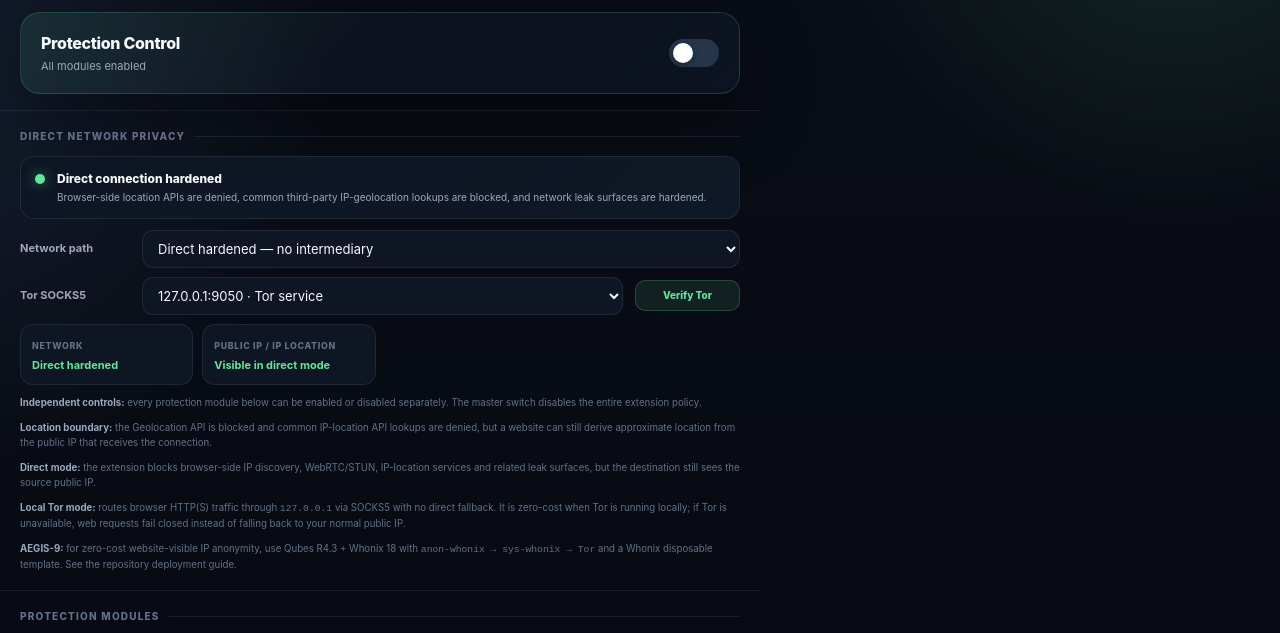
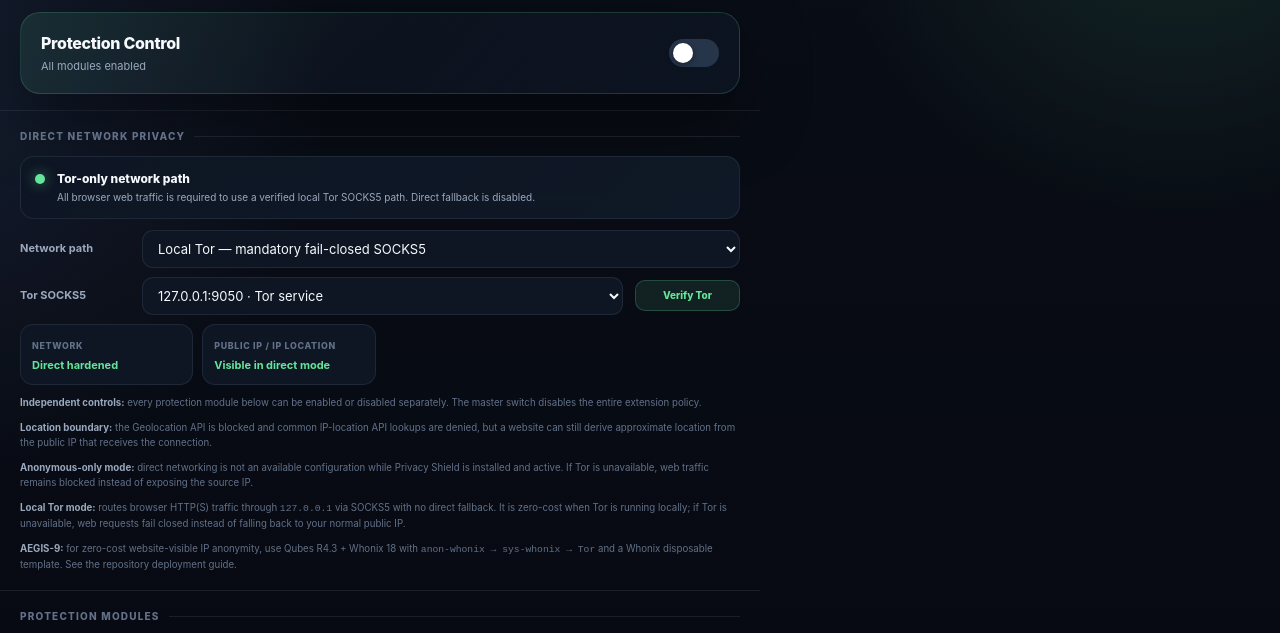
Before and after one commit to sswweett00/gizlilik-eklenti, a website built with Vite: page popup.html in a window 1280 px wide. Shown: the part 70-703 px from the top of the page. Built offline with nearby package versions, Linux system fonts and the light colour scheme; no server answers.

Commit message:
ui: remove direct network mode from anonymity controls

```diff
--- a/popup.html
+++ b/popup.html
@@ -39,22 +39,21 @@
     </div>
   </section>
 
-    <!-- Direct Network Privacy -->
+    <!-- Anonymous Network Path -->
   <section class="ip-lock-section">
     <h2 class="section-title">Direct Network Privacy</h2>
     <div class="ip-lock-banner">
       <span class="ip-lock-dot protected" id="ipLockDot"></span>
       <div class="ip-lock-info">
-        <span class="ip-lock-title" id="ipLockTitle">Direct connection hardened</span>
-        <span class="ip-lock-sub" id="ipLockSub">Browser-side location APIs are denied, common third-party IP-geolocation lookups are blocked, and network leak surfaces are hardened.</span>
+        <span class="ip-lock-title" id="ipLockTitle">Tor-only network path</span>
+        <span class="ip-lock-sub" id="ipLockSub">All browser web traffic is required to use a verified local Tor SOCKS5 path. Direct fallback is disabled.</span>
       </div>
     </div>
 
     <div class="preset-row">
       <label class="preset-label" for="networkModeSelect">Network path</label>
       <select id="networkModeSelect" class="preset-select">
-        <option value="direct_hardened">Direct hardened — no intermediary</option>
-        <option value="local_tor">Local Tor — fail-closed SOCKS5</option>
+        <option value="local_tor">Local Tor — mandatory fail-closed SOCKS5</option>
       </select>
     </div>
 
@@ -80,7 +79,7 @@
 
     <p class="site-help"><strong>Independent controls:</strong> every protection module below can be enabled or disabled separately. The master switch disables the entire extension policy.</p>
     <p class="site-help"><strong>Location boundary:</strong> the Geolocation API is blocked and common IP-location API lookups are denied, but a website can still derive approximate location from the public IP that receives the connection.</p>
-    <p class="site-help"><strong>Direct mode:</strong> the extension blocks browser-side IP discovery, WebRTC/STUN, IP-location services and related leak surfaces, but the destination still sees the source public IP.</p>
+    <p class="site-help"><strong>Anonymous-only mode:</strong> direct networking is not an available configuration while Privacy Shield is installed and active. If Tor is unavailable, web traffic remains blocked instead of exposing the source IP.</p>
     <p class="site-help"><strong>Local Tor mode:</strong> routes browser HTTP(S) traffic through <code>127.0.0.1</code> via SOCKS5 with no direct fallback. It is zero-cost when Tor is running locally; if Tor is unavailable, web requests fail closed instead of falling back to your normal public IP.</p>
     <p class="site-help"><strong>AEGIS-9:</strong> for zero-cost website-visible IP anonymity, use Qubes R4.3 + Whonix 18 with <code>anon-whonix → sys-whonix → Tor</code> and a Whonix disposable template. See the repository deployment guide.</p>
   </section>
```
